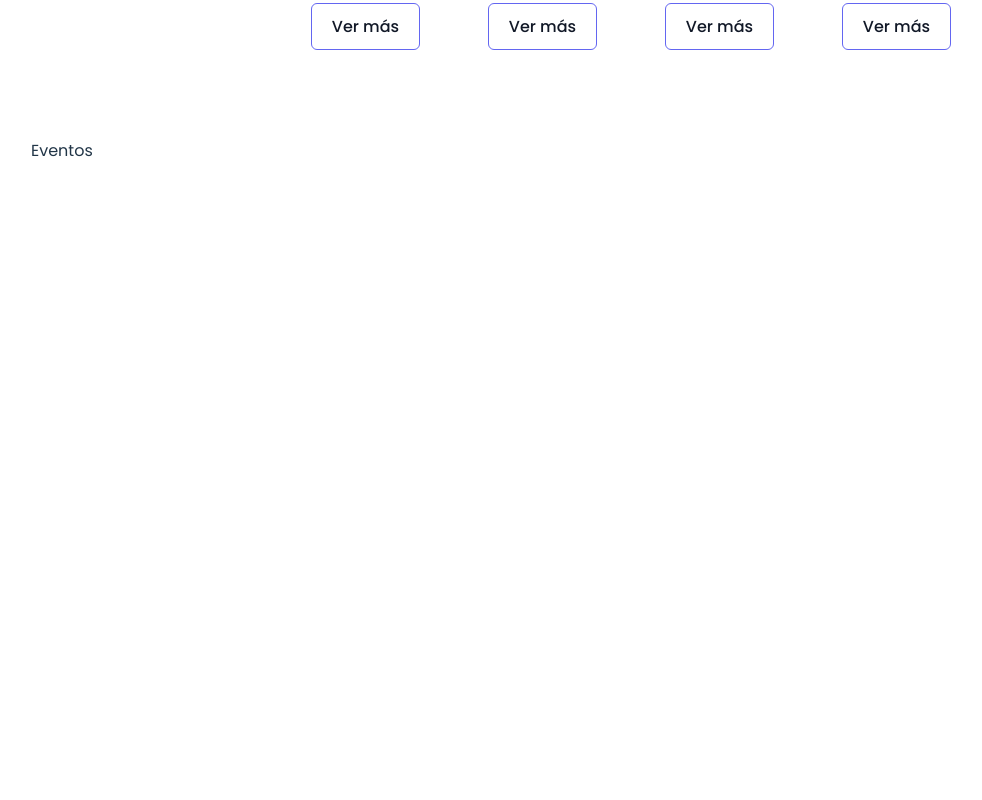
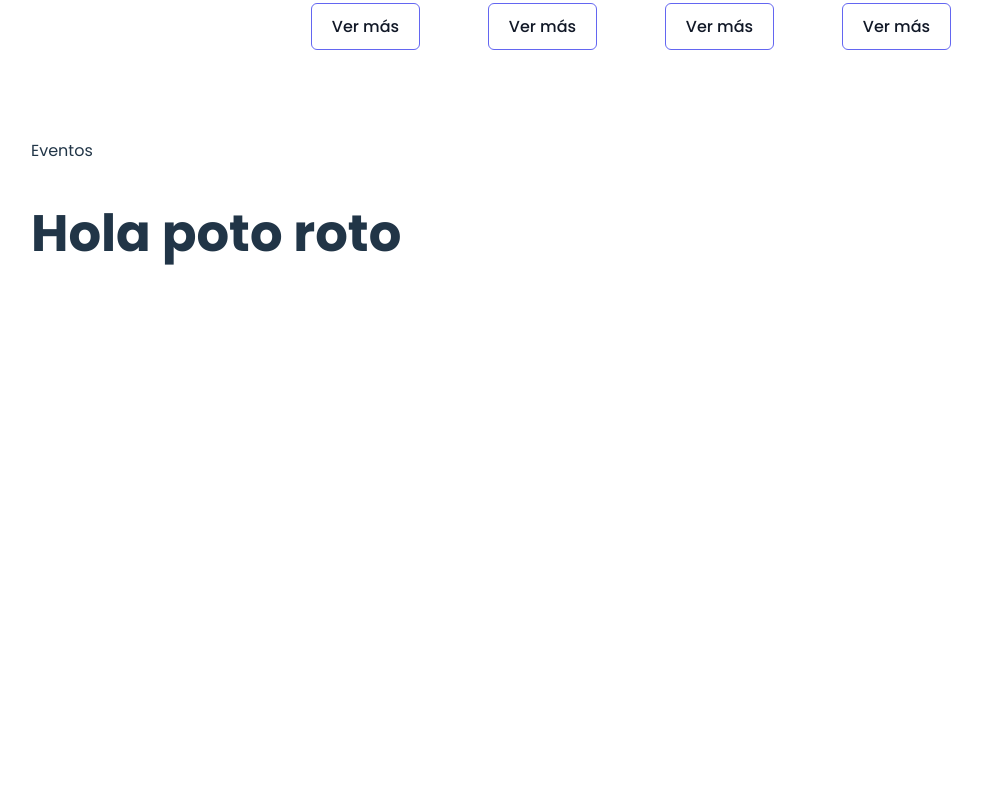
Before and after one commit to Pitol01/landing-page, a React (Vite) app: page /landing-page/ in a window 1280 px wide. Shown: the part 1540-2340 px from the top of the page, without its empty margins (9-991 px from the left). Built offline with nearby package versions, Linux system fonts and the light colour scheme.

Commit message:
Hola Princesa

```diff
--- a/src/features/eventos/EventosPage.jsx
+++ b/src/features/eventos/EventosPage.jsx
@@ -1,3 +1,5 @@
 export const EventosPage = () => {
-  return <div>Eventos</div>;
+  return <div>Eventos
+    <h1>Hola poto roto</h1>
+  </div>;
 };
```
